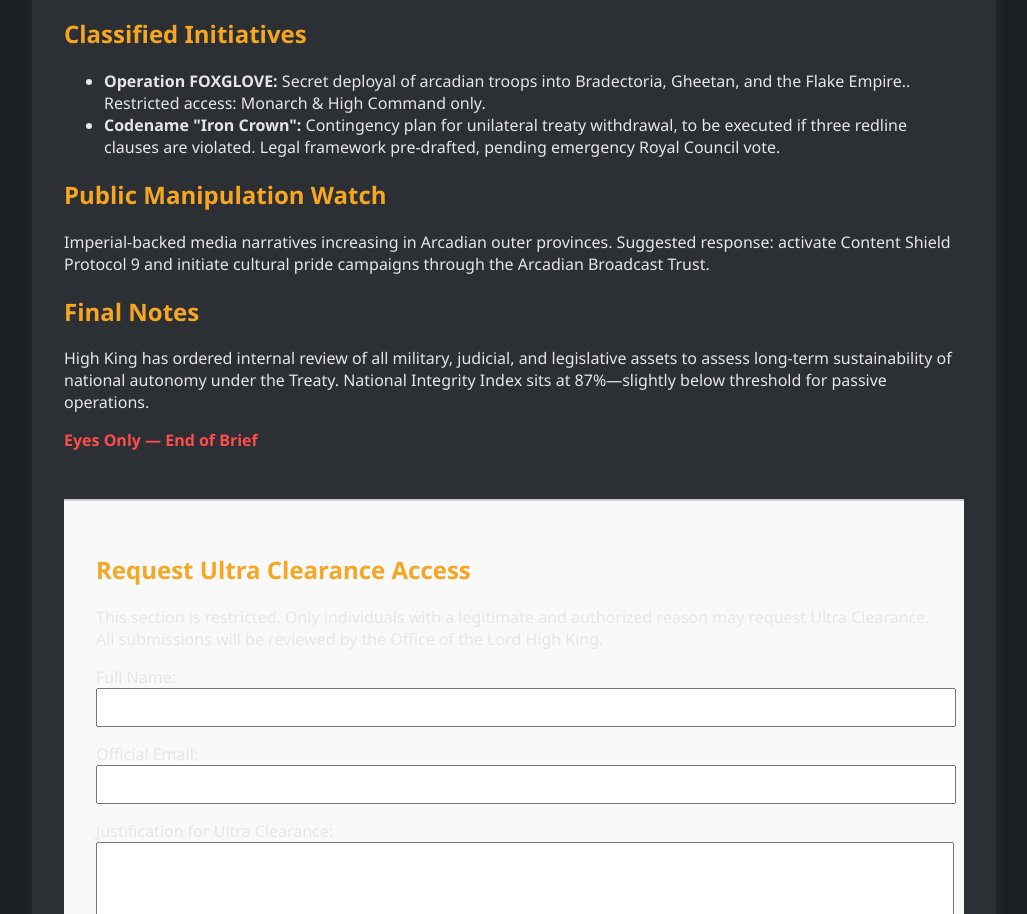
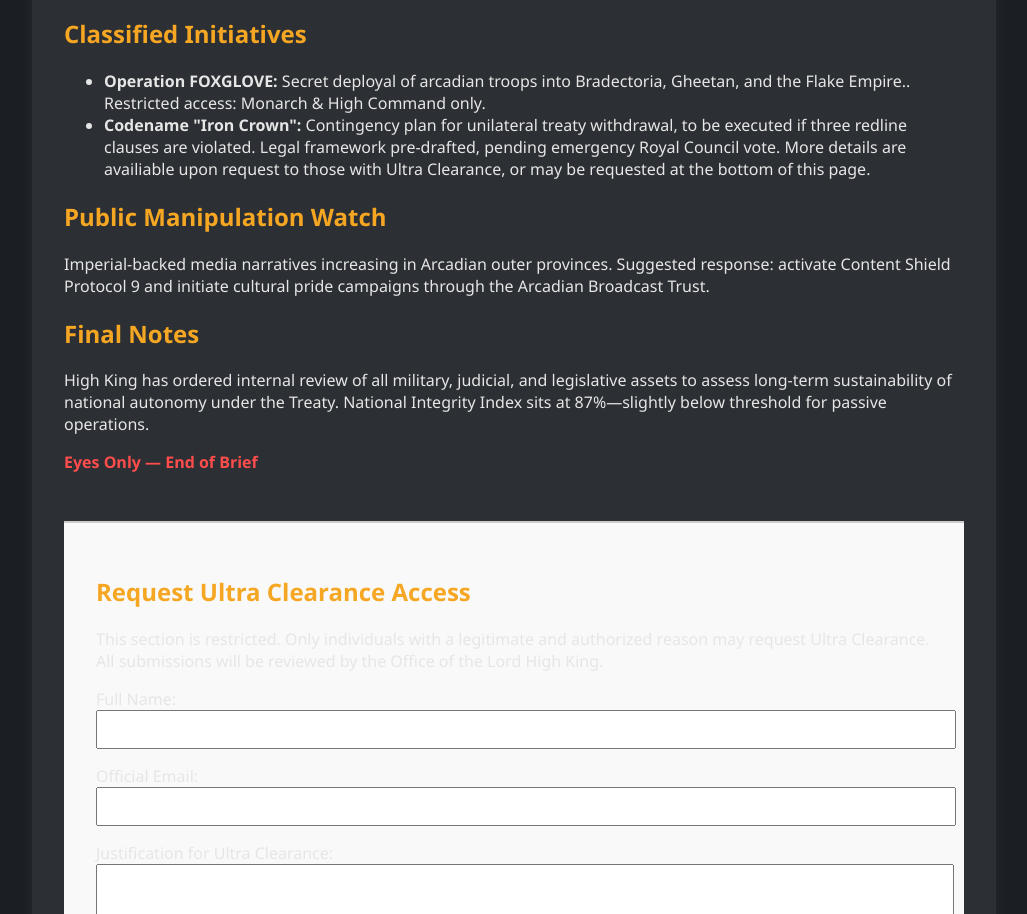
Before and after one commit to arcadiagov/arcadiagov.github.io, a plain HTML site: page secret-news.html in a window 1280 px wide. Shown: the part 1188-2102 px from the top of the page, without its empty margins (126-1153 px from the left). Drawn offline with Linux system fonts and the light colour scheme.

Commit message:
Update secret-news.html

```diff
--- a/secret-news.html
+++ b/secret-news.html
@@ -83,7 +83,8 @@ Further documentation on Bradectoria's declaration, battlefield assessments, and
         <ul>
 
             <li><strong>Operation FOXGLOVE:</strong> Secret deployal of arcadian troops into Bradectoria, Gheetan, and the Flake Empire.. Restricted access: Monarch & High Command only.</li>
-            <li><strong>Codename "Iron Crown":</strong> Contingency plan for unilateral treaty withdrawal, to be executed if three redline clauses are violated. Legal framework pre-drafted, pending emergency Royal Council vote.</li>
+            <li><strong>Codename "Iron Crown":</strong> Contingency plan for unilateral treaty withdrawal, to be executed if three redline clauses are violated. Legal framework pre-drafted, pending emergency Royal Council vote. More details are availiable
+            upon request to those with Ultra Clearance, or may be requested at the bottom of this page.</li>
         </ul>
 
         <h2>Public Manipulation Watch</h2>
```
